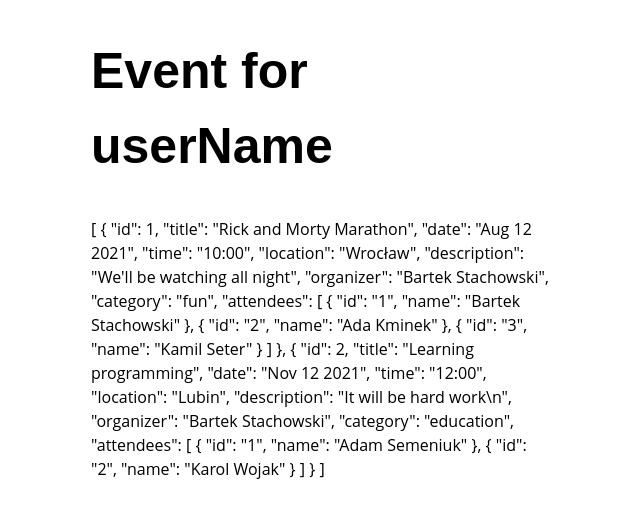
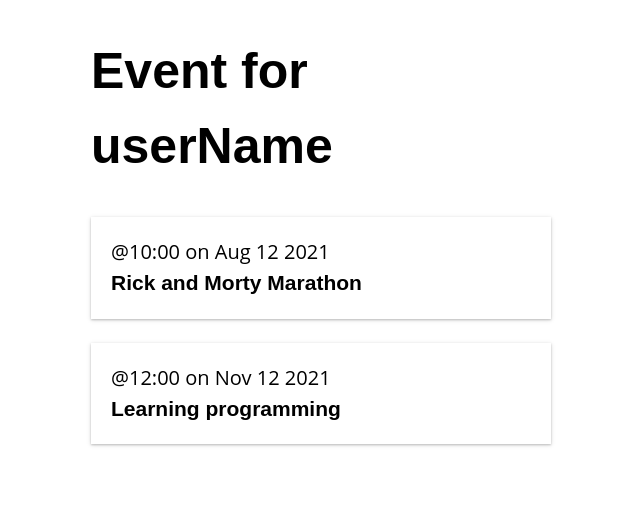
Before and after one commit to BartoszStachowski/event-manager, a Vue app: page / in a window 1280 px wide. Shown: the top 518 px of the page, without its empty margins (319-959 px from the left). Built offline with nearby package versions, Linux system fonts and the light colour scheme; data requests are answered from the project's data file.

Commit message:
add EventCard and correct event module

```diff
--- /dev/null
+++ b/src/components/EventCard.vue
@@ -0,0 +1,36 @@
+<template>
+  <div class="event-card -shadow">
+    <span class="eyebrow">@{{ event.time }} on {{ event.date }}</span>
+    <h4 class="title">{{ event.title }}</h4>
+  </div>
+</template>
+
+<script>
+export default {
+  name: 'EventCard',
+  props: {
+    event: Object,
+  },
+};
+</script>
+
+<style scoped>
+.event-card {
+  padding: 20px;
+  margin-bottom: 24px;
+  transition: all 0.2s linear;
+  cursor: pointer;
+}
+.event-card:hover {
+  transform: scale(1.01);
+  box-shadow: 0 3px 12px 0 rgba(0, 0, 0, 0.2), 0 1px 15px 0 rgba(0, 0, 0, 0.19);
+}
+.event-card > .title {
+  margin: 0;
+}
+.event-link {
+  color: black;
+  text-decoration: none;
+  font-weight: 100;
+}
+</style>
--- a/src/store/modules/event.js
+++ b/src/store/modules/event.js
@@ -9,8 +9,8 @@
 };
 
 export const mutations = {
-  SET_EVENTS(state, event) {
-    state.events.push(event);
+  SET_EVENTS(state, events) {
+    state.events = events;
   },
 };
 
--- a/src/views/EventList.vue
+++ b/src/views/EventList.vue
@@ -1,15 +1,17 @@
 <template>
   <div>
     <h1>Event for userName</h1>
-    <div v-for="event in event.events" :key="event.id">{{ event }}</div>
+    <EventCard v-for="event in event.events" :key="event.id" :event="event" />
   </div>
 </template>
 
 <script>
 import { mapState } from 'vuex';
+import EventCard from '@/components/EventCard.vue';
 
 export default {
   name: 'EventList',
+  components: { EventCard },
   created() {
     this.$store.dispatch('event/fetchEvents', {
       perPage: 2,
```
